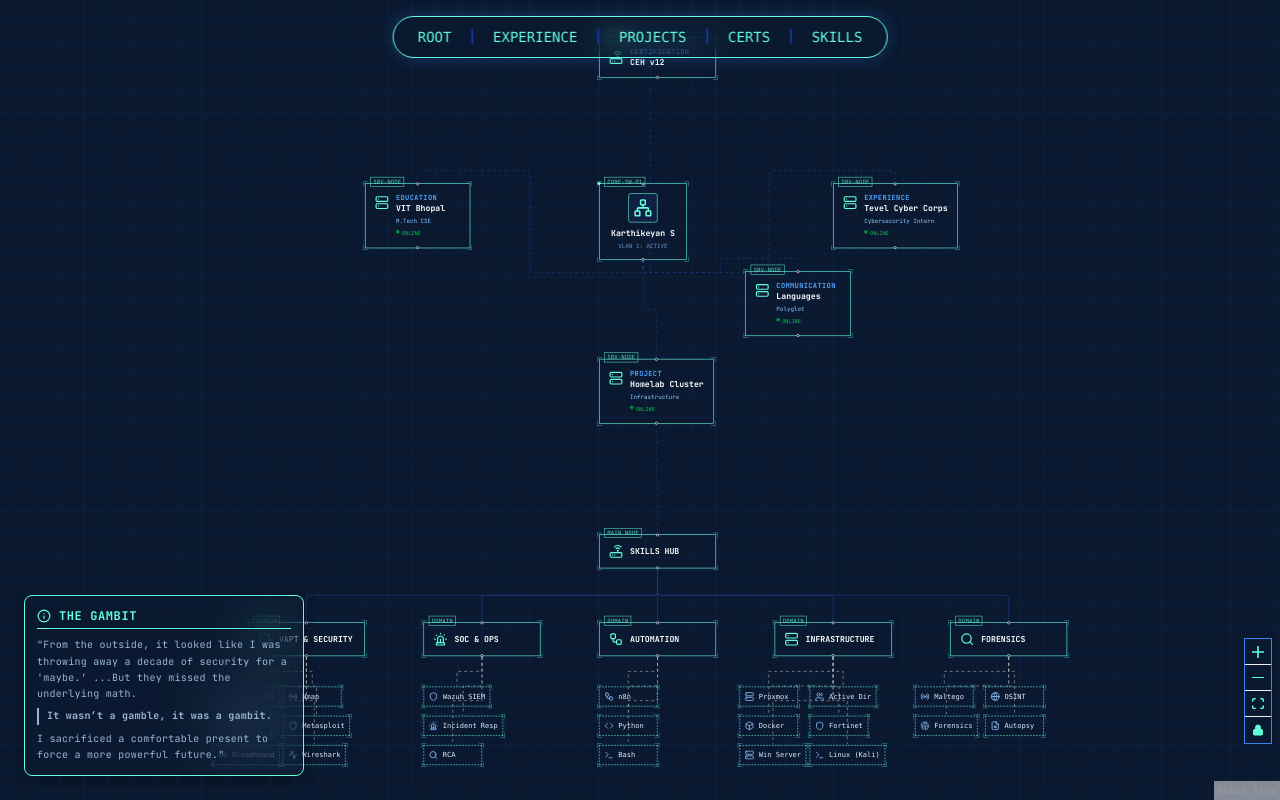
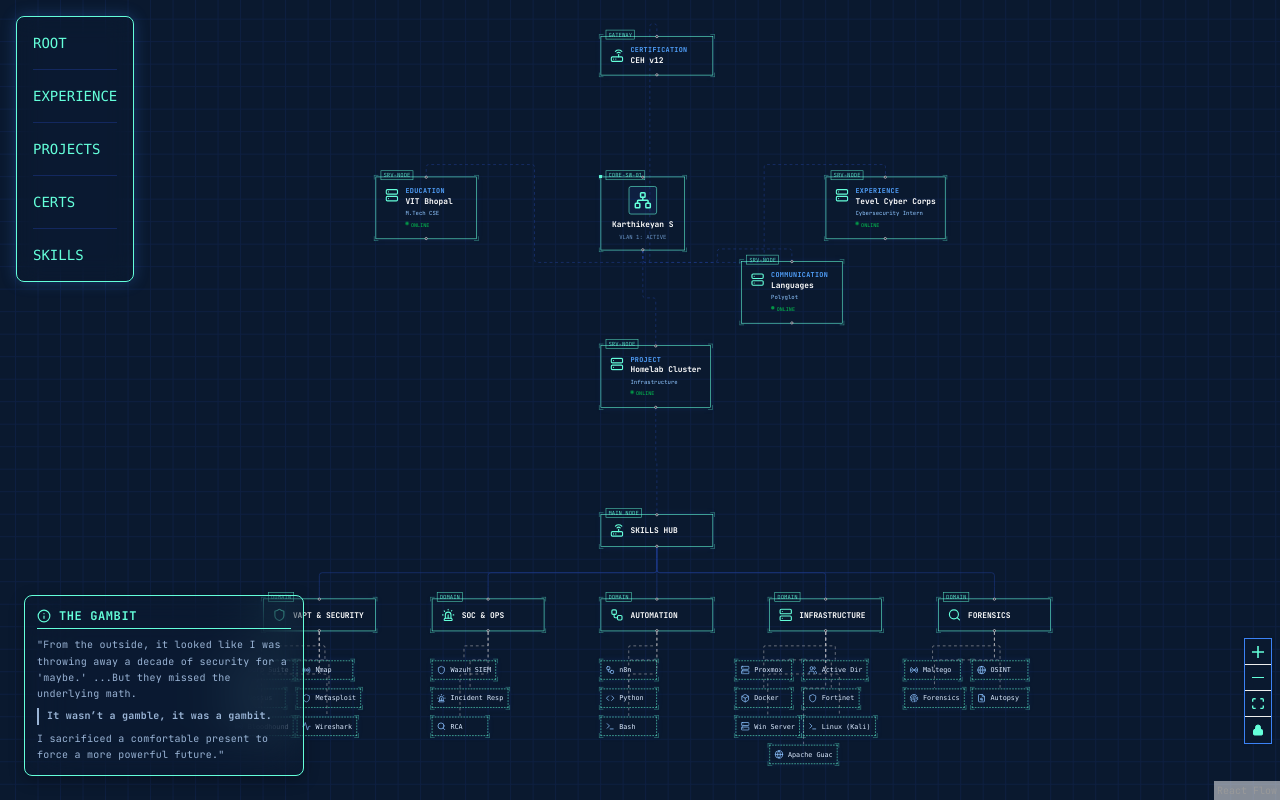
Before and after one commit to sherlockk-sec/portfolio-site, a React (Vite) app: page / in a window 1280 px wide. Built offline with nearby package versions, Linux system fonts and the light colour scheme.

Commit message:
Refactor: Vertical Nav, Apache Guacamole skill, Smoothstep edges

```diff
--- a/src/components/BlueprintCanvas.tsx
+++ b/src/components/BlueprintCanvas.tsx
@@ -207,6 +207,7 @@ const skillNodes: Node[] = [
     { id: 's-ad', type: 'container', position: { x: 60, y: 110 }, data: { label: 'Active Dir', icon: 'users' }, parentId: 'cat-infra' },
     { id: 's-prox', type: 'container', position: { x: -60, y: 110 }, data: { label: 'Proxmox', icon: 'server' }, parentId: 'cat-infra' },
     { id: 's-forti', type: 'container', position: { x: 60, y: 160 }, data: { label: 'Fortinet', icon: 'shield' }, parentId: 'cat-infra' },
+    { id: 's-guac', type: 'container', position: { x: 0, y: 260 }, data: { label: 'Apache Guac', icon: 'globe' }, parentId: 'cat-infra' }, // New Node
     { id: 's-docker', type: 'container', position: { x: -60, y: 160 }, data: { label: 'Docker', icon: 'docker' }, parentId: 'cat-infra' },
     { id: 's-lin', type: 'container', position: { x: 60, y: 210 }, data: { label: 'Linux (Kali)', icon: 'terminal' }, parentId: 'cat-infra' },
     { id: 's-win', type: 'container', position: { x: -60, y: 210 }, data: { label: 'Win Server', icon: 'server' }, parentId: 'cat-infra' },
@@ -239,36 +240,38 @@ const initialEdges: Edge[] = [
     { id: 'l-cat-5', source: 'router-skills', target: 'cat-foren', type: 'data' },
 
     // Skill Sub-links (VAPT)
-    { id: 'l-v-1', source: 'cat-vapt', target: 's-burp', type: 'step', style: { strokeWidth: 1, strokeDasharray: '5,5', opacity: 0.3 } },
-    { id: 'l-v-2', source: 'cat-vapt', target: 's-nmap', type: 'step', style: { strokeWidth: 1, strokeDasharray: '5,5', opacity: 0.3 } },
-    { id: 'l-v-3', source: 'cat-vapt', target: 's-nessus', type: 'step', style: { strokeWidth: 1, strokeDasharray: '5,5', opacity: 0.3 } },
-    { id: 'l-v-4', source: 'cat-vapt', target: 's-meta', type: 'step', style: { strokeWidth: 1, strokeDasharray: '5,5', opacity: 0.3 } },
-    { id: 'l-v-5', source: 'cat-vapt', target: 's-blood', type: 'step', style: { strokeWidth: 1, strokeDasharray: '5,5', opacity: 0.3 } },
-    { id: 'l-v-6', source: 'cat-vapt', target: 's-wire', type: 'step', style: { strokeWidth: 1, strokeDasharray: '5,5', opacity: 0.3 } },
+    { id: 'l-v-1', source: 'cat-vapt', target: 's-burp', type: 'smoothstep', style: { strokeWidth: 1, strokeDasharray: '5,5', opacity: 0.3 } },
+    { id: 'l-v-2', source: 'cat-vapt', target: 's-nmap', type: 'smoothstep', style: { strokeWidth: 1, strokeDasharray: '5,5', opacity: 0.3 } },
+    { id: 'l-v-3', source: 'cat-vapt', target: 's-nessus', type: 'smoothstep', style: { strokeWidth: 1, strokeDasharray: '5,5', opacity: 0.3 } },
+    { id: 'l-v-4', source: 'cat-vapt', target: 's-meta', type: 'smoothstep', style: { strokeWidth: 1, strokeDasharray: '5,5', opacity: 0.3 } },
+    { id: 'l-v-5', source: 'cat-vapt', target: 's-blood', type: 'smoothstep', style: { strokeWidth: 1, strokeDasharray: '5,5', opacity: 0.3 } },
+    { id: 'l-v-6', source: 'cat-vapt', target: 's-wire', type: 'smoothstep', style: { strokeWidth: 1, strokeDasharray: '5,5', opacity: 0.3 } },
 
     // SOC
-    { id: 'l-soc-1', source: 'cat-soc', target: 's-wazuh', type: 'step', style: { strokeWidth: 1, strokeDasharray: '5,5', opacity: 0.3 } },
-    { id: 'l-soc-2', source: 'cat-soc', target: 's-ir', type: 'step', style: { strokeWidth: 1, strokeDasharray: '5,5', opacity: 0.3 } },
-    { id: 'l-soc-3', source: 'cat-soc', target: 's-rca', type: 'step', style: { strokeWidth: 1, strokeDasharray: '5,5', opacity: 0.3 } },
+    { id: 'l-soc-1', source: 'cat-soc', target: 's-wazuh', type: 'smoothstep', style: { strokeWidth: 1, strokeDasharray: '5,5', opacity: 0.3 } },
+    { id: 'l-soc-2', source: 'cat-soc', target: 's-ir', type: 'smoothstep', style: { strokeWidth: 1, strokeDasharray: '5,5', opacity: 0.3 } },
+    { id: 'l-soc-3', source: 'cat-soc', target: 's-rca', type: 'smoothstep', style: { strokeWidth: 1, strokeDasharray: '5,5', opacity: 0.3 } },
 
     // Auto
-    { id: 'l-a-1', source: 'cat-auto', target: 's-n8n', type: 'step', style: { strokeWidth: 1, strokeDasharray: '5,5', opacity: 0.3 } },
-    { id: 'l-a-2', source: 'cat-auto', target: 's-py', type: 'step', style: { strokeWidth: 1, strokeDasharray: '5,5', opacity: 0.3 } },
-    { id: 'l-a-3', source: 'cat-auto', target: 's-bash', type: 'step', style: { strokeWidth: 1, strokeDasharray: '5,5', opacity: 0.3 } },
+    { id: 'l-a-1', source: 'cat-auto', target: 's-n8n', type: 'smoothstep', style: { strokeWidth: 1, strokeDasharray: '5,5', opacity: 0.3 } },
+    { id: 'l-a-2', source: 'cat-auto', target: 's-py', type: 'smoothstep', style: { strokeWidth: 1, strokeDasharray: '5,5', opacity: 0.3 } },
+    { id: 'l-a-3', source: 'cat-auto', target: 's-bash', type: 'smoothstep', style: { strokeWidth: 1, strokeDasharray: '5,5', opacity: 0.3 } },
 
     // Infra
-    { id: 'l-i-1', source: 'cat-infra', target: 's-ad', type: 'step', style: { strokeWidth: 1, strokeDasharray: '5,5', opacity: 0.3 } },
-    { id: 'l-i-2', source: 'cat-infra', target: 's-prox', type: 'step', style: { strokeWidth: 1, strokeDasharray: '5,5', opacity: 0.3 } },
-    { id: 'l-i-3', source: 'cat-infra', target: 's-forti', type: 'step', style: { strokeWidth: 1, strokeDasharray: '5,5', opacity: 0.3 } },
-    { id: 'l-i-4', source: 'cat-infra', target: 's-docker', type: 'step', style: { strokeWidth: 1, strokeDasharray: '5,5', opacity: 0.3 } },
-    { id: 'l-i-5', source: 'cat-infra', target: 's-lin', type: 'step', style: { strokeWidth: 1, strokeDasharray: '5,5', opacity: 0.3 } },
-    { id: 'l-i-6', source: 'cat-infra', target: 's-win', type: 'step', style: { strokeWidth: 1, strokeDasharray: '5,5', opacity: 0.3 } },
+    { id: 'l-i-1', source: 'cat-infra', target: 's-ad', type: 'smoothstep', style: { strokeWidth: 1, strokeDasharray: '5,5', opacity: 0.3 } },
+    { id: 'l-i-2', source: 'cat-infra', target: 's-prox', type: 'smoothstep', style: { strokeWidth: 1, strokeDasharray: '5,5', opacity: 0.3 } },
+    { id: 'l-i-3', source: 'cat-infra', target: 's-forti', type: 'smoothstep', style: { strokeWidth: 1, strokeDasharray: '5,5', opacity: 0.3 } },
+    { id: 'l-i-4', source: 'cat-infra', target: 's-docker', type: 'smoothstep', style: { strokeWidth: 1, strokeDasharray: '5,5', opacity: 0.3 } },
+    { id: 'l-i-5', source: 'cat-infra', target: 's-lin', type: 'smoothstep', style: { strokeWidth: 1, strokeDasharray: '5,5', opacity: 0.3 } },
+    { id: 'l-i-6', source: 'cat-infra', target: 's-win', type: 'smoothstep', style: { strokeWidth: 1, strokeDasharray: '5,5', opacity: 0.3 } },
+    // Guacamole Link
+    { id: 'l-i-7', source: 'cat-infra', target: 's-guac', type: 'smoothstep', style: { strokeWidth: 1, strokeDasharray: '5,5', opacity: 0.3 } },
 
     // Forensics
-    { id: 'l-f-1', source: 'cat-foren', target: 's-mal', type: 'step', style: { strokeWidth: 1, strokeDasharray: '5,5', opacity: 0.3 } },
-    { id: 'l-f-2', source: 'cat-foren', target: 's-osint', type: 'step', style: { strokeWidth: 1, strokeDasharray: '5,5', opacity: 0.3 } },
-    { id: 'l-f-3', source: 'cat-foren', target: 's-df', type: 'step', style: { strokeWidth: 1, strokeDasharray: '5,5', opacity: 0.3 } },
-    { id: 'l-f-4', source: 'cat-foren', target: 's-auto', type: 'step', style: { strokeWidth: 1, strokeDasharray: '5,5', opacity: 0.3 } },
+    { id: 'l-f-1', source: 'cat-foren', target: 's-mal', type: 'smoothstep', style: { strokeWidth: 1, strokeDasharray: '5,5', opacity: 0.3 } },
+    { id: 'l-f-2', source: 'cat-foren', target: 's-osint', type: 'smoothstep', style: { strokeWidth: 1, strokeDasharray: '5,5', opacity: 0.3 } },
+    { id: 'l-f-3', source: 'cat-foren', target: 's-df', type: 'smoothstep', style: { strokeWidth: 1, strokeDasharray: '5,5', opacity: 0.3 } },
+    { id: 'l-f-4', source: 'cat-foren', target: 's-auto', type: 'smoothstep', style: { strokeWidth: 1, strokeDasharray: '5,5', opacity: 0.3 } },
 ];
 
 const BlueprintCanvas: React.FC = () => {
--- a/src/components/ui/NavigationOverlay.tsx
+++ b/src/components/ui/NavigationOverlay.tsx
@@ -8,17 +8,17 @@ interface NavigationOverlayProps {
 const NavigationOverlay: React.FC<NavigationOverlayProps> = ({ onNavigate }) => {
     return (
         <>
-            {/* Top Navigation Bar */}
-            <div className="absolute top-2 md:top-4 left-1/2 -translate-x-1/2 z-10 w-[95%] md:w-auto max-w-2xl flex md:justify-center gap-4 bg-blueprint-bg/80 backdrop-blur-md border border-blueprint-border px-4 md:px-6 py-2 rounded-full shadow-[0_0_15px_rgba(59,130,246,0.3)] overflow-x-auto whitespace-nowrap scrollbar-hide">
-                <button onClick={() => onNavigate('home')} className="text-xs md:text-sm font-mono text-blueprint-text hover:text-white transition-colors">ROOT</button>
-                <span className="text-blue-800">|</span>
-                <button onClick={() => onNavigate('experience')} className="text-xs md:text-sm font-mono text-blueprint-text hover:text-white transition-colors">EXPERIENCE</button>
-                <span className="text-blue-800">|</span>
-                <button onClick={() => onNavigate('projects')} className="text-xs md:text-sm font-mono text-blueprint-text hover:text-white transition-colors">PROJECTS</button>
-                <span className="text-blue-800">|</span>
-                <button onClick={() => onNavigate('certifications')} className="text-xs md:text-sm font-mono text-blueprint-text hover:text-white transition-colors">CERTS</button>
-                <span className="text-blue-800">|</span>
-                <button onClick={() => onNavigate('skills')} className="text-xs md:text-sm font-mono text-blueprint-text hover:text-white transition-colors">SKILLS</button>
+            {/* Top Navigation Bar - Changed to Vertical Sidebar on Desktop */}
+            <div className="absolute top-4 left-4 z-10 flex flex-col items-start gap-4 bg-blueprint-bg/80 backdrop-blur-md border border-blueprint-border p-4 rounded-lg shadow-[0_0_15px_rgba(59,130,246,0.3)]">
+                <button onClick={() => onNavigate('home')} className="text-sm font-mono text-blueprint-text hover:text-white transition-colors w-full text-left">ROOT</button>
+                <span className="text-blue-800 w-full h-[1px] bg-blue-900/50"></span>
+                <button onClick={() => onNavigate('experience')} className="text-sm font-mono text-blueprint-text hover:text-white transition-colors w-full text-left">EXPERIENCE</button>
+                <span className="text-blue-800 w-full h-[1px] bg-blue-900/50"></span>
+                <button onClick={() => onNavigate('projects')} className="text-sm font-mono text-blueprint-text hover:text-white transition-colors w-full text-left">PROJECTS</button>
+                <span className="text-blue-800 w-full h-[1px] bg-blue-900/50"></span>
+                <button onClick={() => onNavigate('certifications')} className="text-sm font-mono text-blueprint-text hover:text-white transition-colors w-full text-left">CERTS</button>
+                <span className="text-blue-800 w-full h-[1px] bg-blue-900/50"></span>
+                <button onClick={() => onNavigate('skills')} className="text-sm font-mono text-blueprint-text hover:text-white transition-colors w-full text-left">SKILLS</button>
             </div>
 
             {/* Gambit Quote - Compact Version */}
```
